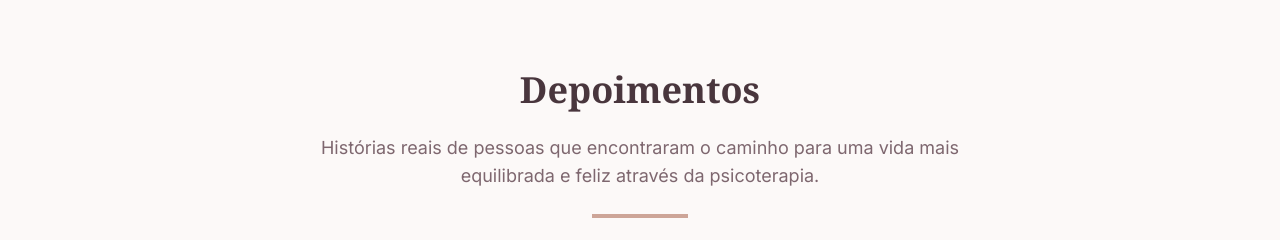
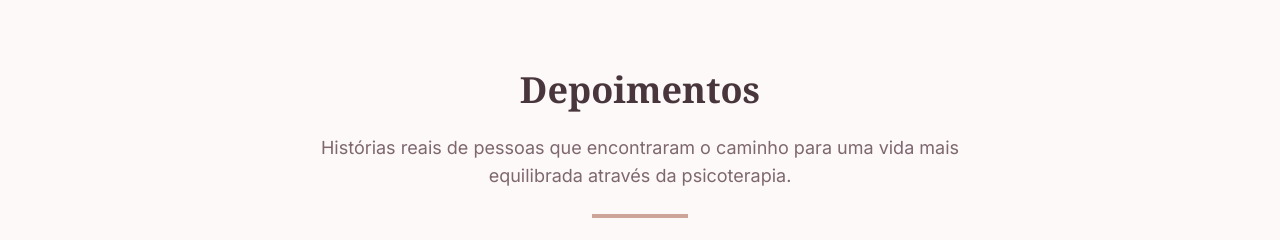
Before and after one commit to joaozzns/psicologianovo, a React (Vite) app: page / in a window 1280 px wide. Shown: the part 3240-3480 px from the top of the page. Built offline with nearby package versions, Linux system fonts and the light colour scheme.

Commit message:
Update Testimonials.tsx

```diff
--- a/src/components/Testimonials.tsx
+++ b/src/components/Testimonials.tsx
@@ -71,7 +71,7 @@ const Testimonials = () => {
             </h2>
             <p className="text-lg text-muted-foreground max-w-2xl mx-auto">
               Histórias reais de pessoas que encontraram o caminho para uma vida
-              mais equilibrada e feliz através da psicoterapia.
+              mais equilibrada através da psicoterapia.
             </p>
             <div className="w-24 h-1 bg-primary mx-auto mt-6"></div>
           </div>
```
